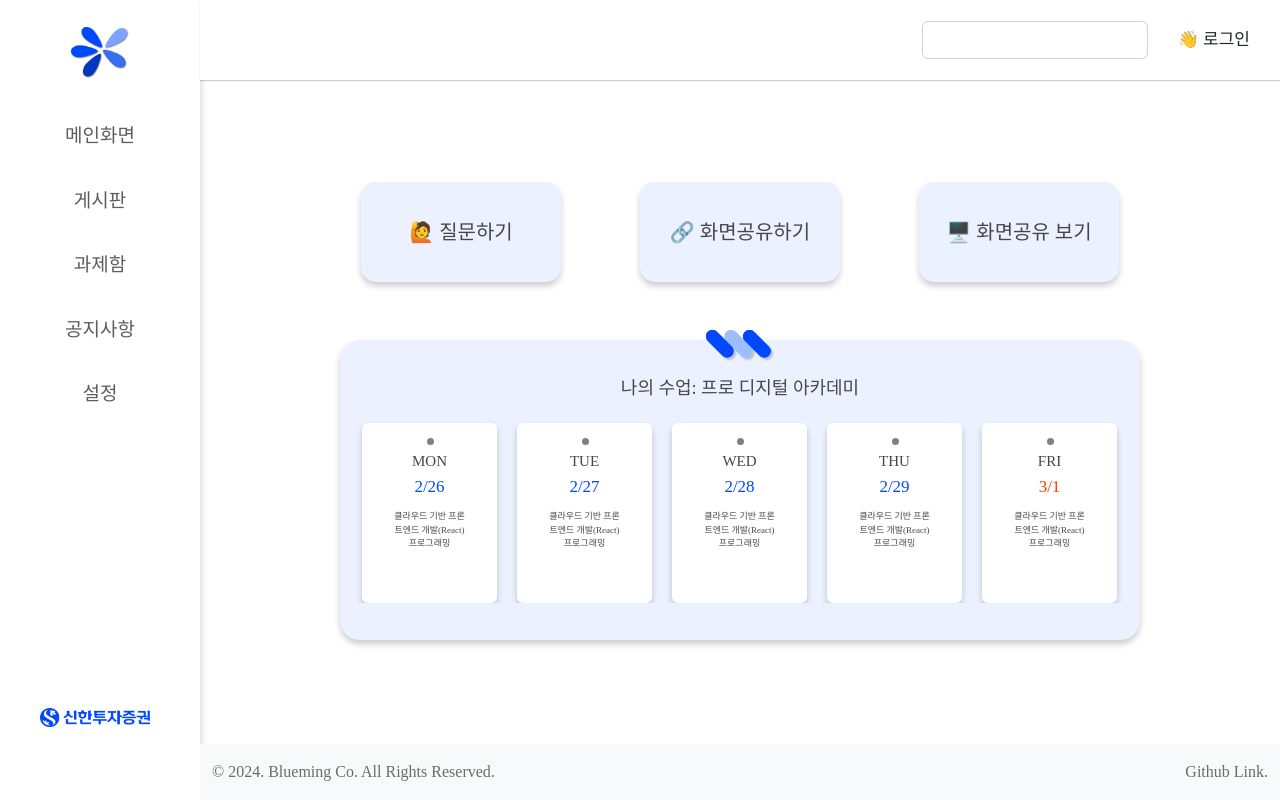
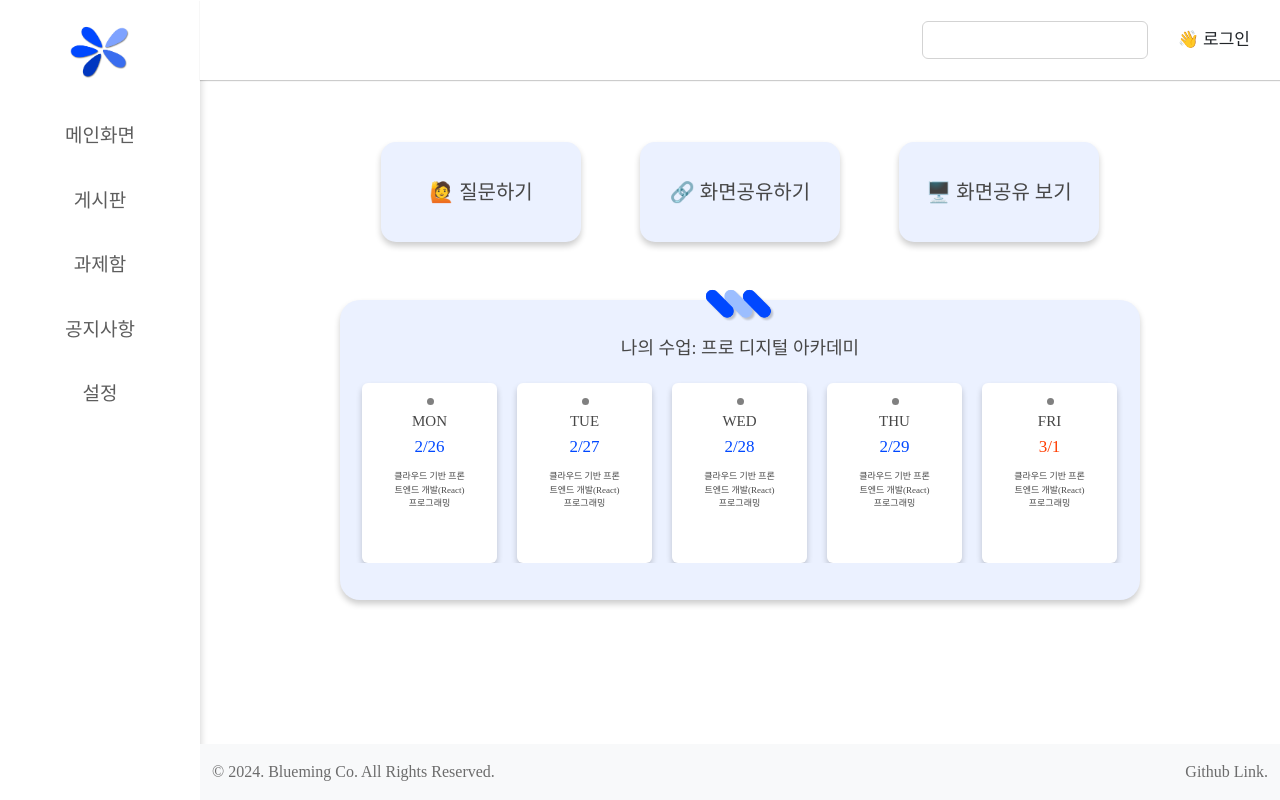
Before and after one commit to seohee99/Blueming, a React (Vite) app in the folder frontend/: page / in a window 1280 px wide. Built offline with nearby package versions, Linux system fonts and the light colour scheme; no server answers.

Commit message:
Style: 메인 페이지 스타일 수정

```diff
--- a/frontend/src/components/MainLayout.jsx
+++ b/frontend/src/components/MainLayout.jsx
@@ -15,7 +15,7 @@ export default function MainLayout() {
         <div style={{ marginLeft: "200px", flex: 1 }}>
           <Container
             style={{
-              marginTop: "60px",
+              marginTop: "80px",
               backgroundColor: "white",
               padding: "20px",
             }}
--- a/frontend/src/components/Sidebar.css
+++ b/frontend/src/components/Sidebar.css
@@ -5,7 +5,6 @@
   padding: 5px;
   width: 200;
   color: black;
-
   font-size: 36px;
 }
 
--- a/frontend/src/components/Sidebar.jsx
+++ b/frontend/src/components/Sidebar.jsx
@@ -8,6 +8,7 @@ import "./Sidebar.css";
 
 const Sidebar = () => {
   return (
+    <div style={{ position: "relative" }}>
       <Nav
         defaultActiveKey="/home"
         className="flex-column"
@@ -22,6 +23,7 @@ const Sidebar = () => {
           color: "black",
           // borderRight: '2px solid lightgray',
           boxShadow: "0px 4px 8px 0px rgba(0, 0, 0, 0.2)",
+          zIndex: 1,
         }}
       >
         <Link to="/">
@@ -62,13 +64,21 @@ const Sidebar = () => {
         >
           설정
         </Nav.Link>
+      </Nav>
       <img
         src={ciLogo}
         width="110"
         className="ci-logo-img"
         alt="Blueming logo"
+        style={{
+          position: "fixed",
+          bottom: "0",
+          left: "0",
+          marginBottom: "20px", // 필요에 따라 조절
+          marginLeft: "40px", // 필요에 따라 조절
+        }}
       />
-    </Nav>
+    </div>
   );
 };
 
--- a/frontend/src/routes/MainPage.css
+++ b/frontend/src/routes/MainPage.css
@@ -3,13 +3,12 @@
   flex-direction: column;
   justify-content: center;
   align-items: center;
-  margin: auto 0px;
+  margin-top: 10px;
 }
 
 .btn-group {
-  margin-top: 70px;
   display: flex;
-  gap: 80px;
+  gap: 60px;
 }
 
 .main-btn {
--- a/frontend/src/routes/MainPage.jsx
+++ b/frontend/src/routes/MainPage.jsx
@@ -63,8 +63,7 @@ export default function MainPage() {
     //   console.log('SocketID::', io.id);
 
     // })
-  })
-
+  });
 
   return (
     <div className="main-container">
```
Lines whose indentation alone changed are shown as unchanged.
